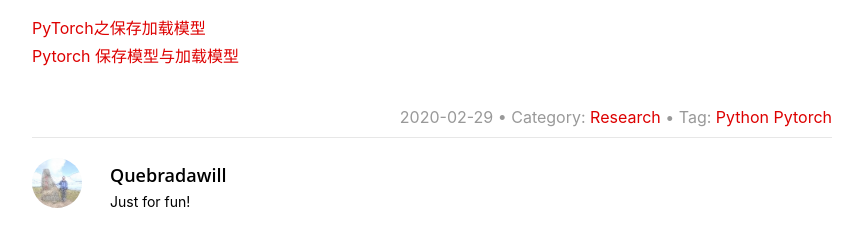
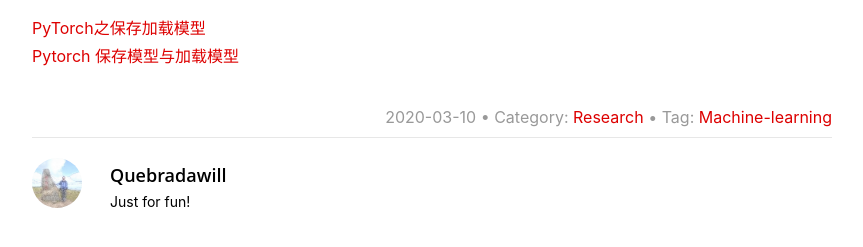
Before and after one commit to Quebradawill/quebrada.github.io, a Jekyll site: the page built from _posts/2020-03-10-machine-learning-notes.md, in a window 1280 px wide and 900 px high, scrolled down 8794 px. Shown: the part 650-897 px from the top of the window, without its empty margins (208-1071 px from the left). Built offline with Jekyll 4.4.1, drawn with Linux system fonts in a browser that asks for light colours; a script that is not in the unit is left out; comment, search, counter and statistics services are not loaded.

Commit message:
Update 2020-03-10-machine-learning-notes.md

```diff
--- a/_posts/2020-03-10-machine-learning-notes.md
+++ b/_posts/2020-03-10-machine-learning-notes.md
@@ -1,9 +1,9 @@
 ---
 layout: post
-title: PyTorch 使用问题汇总
-date: 2020-02-29
+title: 机器学习笔记
+date: 2020-03-10
 categories: Research
-tags: Python PyTorch
+tags: machine-learning
 status: publish
 type: post
 published: true
```
